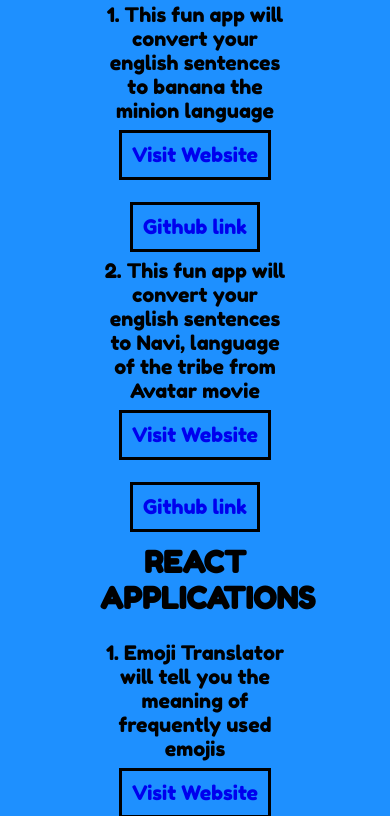
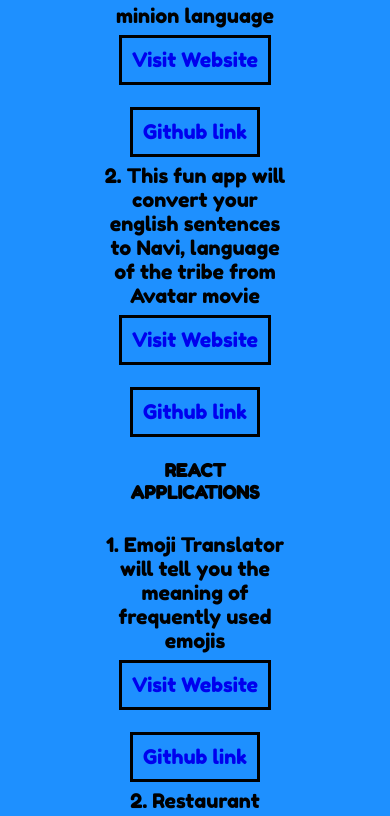
Before and after one commit to snehamathur01/sneha_portfolio, a plain HTML site: page Projects.html in a window 390 px wide. Shown: the part 1050-1866 px from the top of the page. Drawn offline with Linux system fonts and the light colour scheme.

Commit message:
Portfolio

```diff
--- a/Projects.html
+++ b/Projects.html
@@ -47,10 +47,10 @@
 
       <h2>REACT APPLICATIONS</h2>
       <p>1. Emoji Translator will tell you the meaning of frequently used emojis</p>
-      <a href="https://xoziq.csb.app/"target="_blank" style="border:3px solid black;padding: 0.5em;">Visit Website</a><br /><br /> <br />
+      <a href="https://3e7zs.csb.app/"target="_blank" style="border:3px solid black;padding: 0.5em;">Visit Website</a><br /><br /> <br />
       <a href="https://github.com/snehamathur01/Emoji-Interpreter"target="_blank" style="border:3px solid black;padding: 0.5em;">Github link</a>
       <p>2. Restaurant Recommendation App will show you multiple cuisines options in Delhi</p>
-      <a href="https://s0dsm.csb.app/"target="_blank" style="border:3px solid black;padding: 0.5em;">Visit Website</a><br /><br /> <br />
+      <a href="https://b6miy.csb.app/"target="_blank" style="border:3px solid black;padding: 0.5em;">Visit Website</a><br /><br /> <br />
       <a href="https://github.com/snehamathur01/RestaurantApp"target="_blank" style="border:3px solid black;padding: 0.5em;">Github link</a>
 
      </div>
--- a/portfolio.css
+++ b/portfolio.css
@@ -233,10 +233,16 @@ img {
     margin: auto;
     border-radius: 2em;
     font-family: 'Fredoka One', cursive;
-    font-size:large;
+    font-size:x-large;
     padding: 100px;
     font-size: small;
 
 
 }
+
+h2{
+  padding-top:20px ;
+  padding-bottom: 10px;
+  font-size: large;
 }
+}
```
